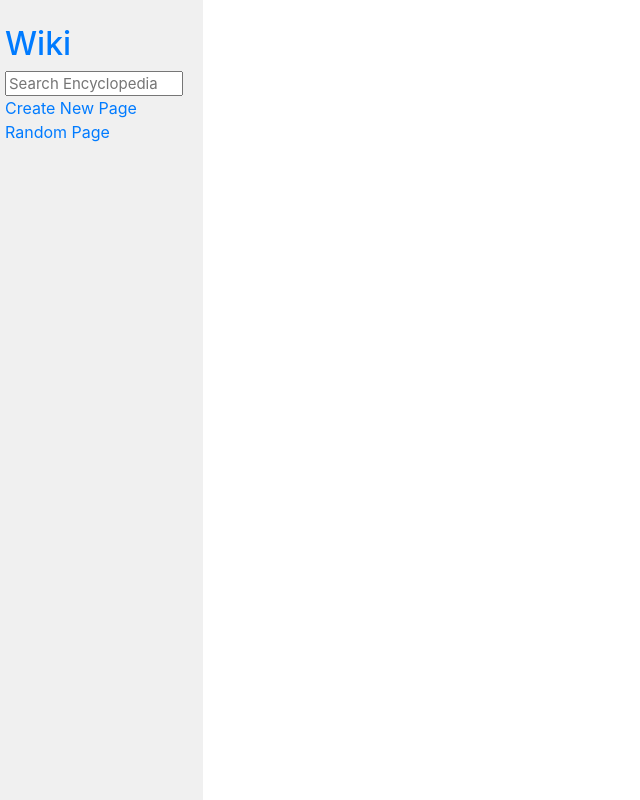
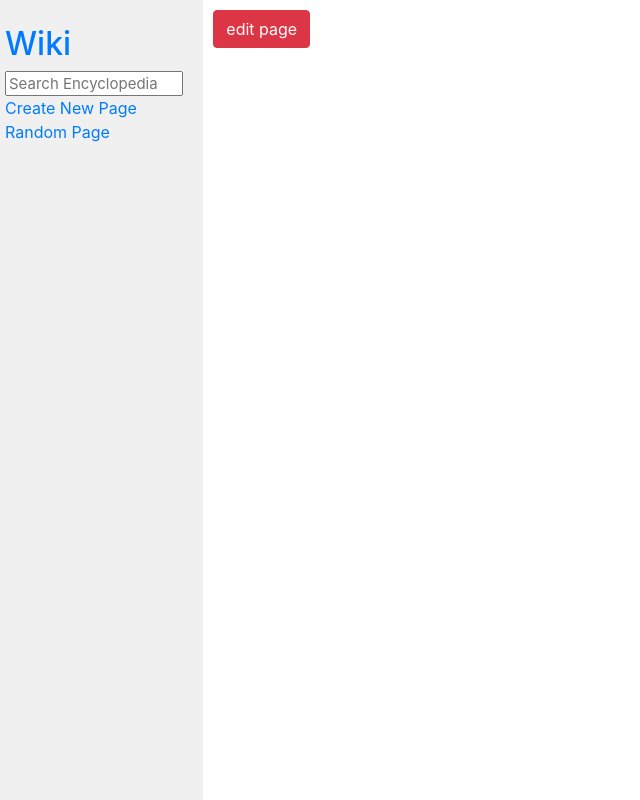
Before and after one commit to srirangan9224/Django-web, a Django app: template wiki/encyclopedia/templates/encyclopedia/page.html in a window 1280 px wide. Shown: the whole page, without its empty margins (0-640 px from the left). Run offline with Django 3.2, Linux system fonts and the light colour scheme; the template is opened without the code that fills it, so the values that code supplies are empty; some libraries are stand-ins or nearby versions.

Commit message:
minor changes

```diff
--- a/wiki/encyclopedia/templates/encyclopedia/page.html
+++ b/wiki/encyclopedia/templates/encyclopedia/page.html
@@ -5,4 +5,8 @@
 
 {% block body %}
 {{ content|safe}}
+<form action="{% url 'edit' name %}" method="post">
+    {% csrf_token %}
+    <button type="submit"class="btn btn-danger">edit page</button>
+</form>
 {% endblock %}
--- a/wiki/encyclopedia/urls.py
+++ b/wiki/encyclopedia/urls.py
@@ -7,4 +7,5 @@ urlpatterns = [
     path("wiki/<str:name>",views.page,name="page"),
     path("wikinewPage",views.new,name="new"),
     path("wiki/random/random",views.random_page,name="random"),
+    path("wiki/<str:name>/edit",views.edit,name="edit")
 ]
--- a/wiki/encyclopedia/views.py
+++ b/wiki/encyclopedia/views.py
@@ -49,3 +49,6 @@ def new(request):
 def random_page(request):
     page = util.random_page()
     return HttpResponseRedirect(reverse("page",args=(page,)))
+
+def edit(request,name):
+    ...
```
